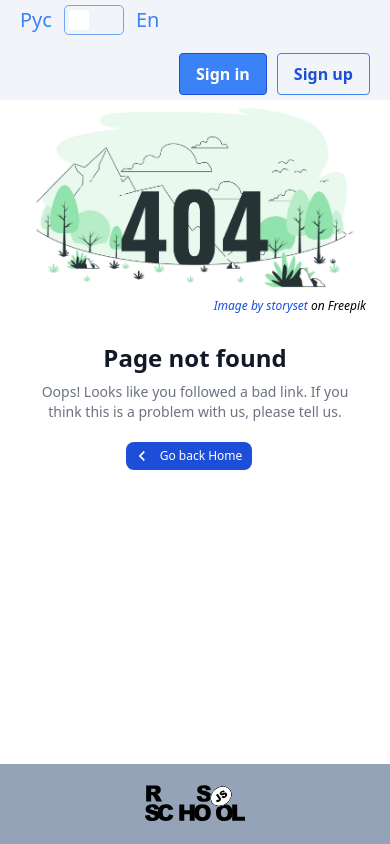
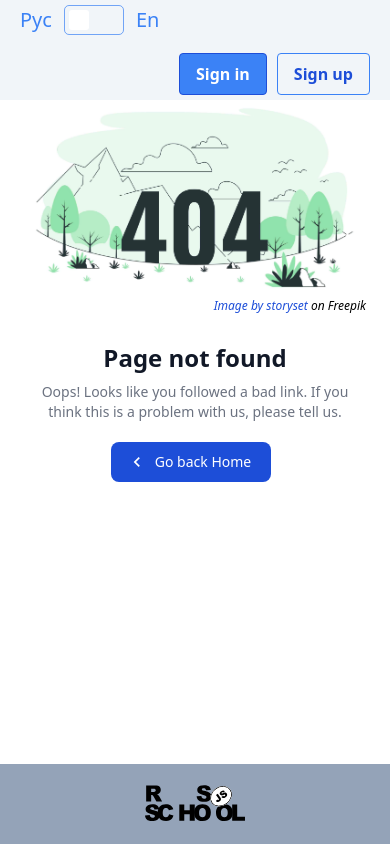
Before and after one commit to lg0leg/project-management-app, a React (Create React App) app: page /404 in a window 390 px wide. Shown: the top 844 px of the page. Built offline with nearby package versions, Linux system fonts and the light colour scheme.

Commit message:
fix: change navigation for button

```diff
--- a/src/pages/NotFound.tsx
+++ b/src/pages/NotFound.tsx
@@ -1,5 +1,5 @@
 import React, { FC, useState } from 'react';
-import { NavLink } from 'react-router-dom';
+import { useNavigate } from 'react-router-dom';
 import NotFoundImage from '../assets/images/NotFound.jpg';
 import { MdKeyboardArrowLeft } from 'react-icons/md';
 import { RoutesPath } from 'constants/routes';
@@ -7,6 +7,7 @@
 export const NotFound: FC = () => {
   // TODO - context lang change
   const [lang, setLang] = useState('en');
+  const navigate = useNavigate();
 
   return (
     <div className="mx-auto flex flex-col items-center justify-center px-6 pb-6">
@@ -33,13 +34,15 @@
             ? 'Oops! Looks like you followed a bad link. If you think this is a problem with us, please tell us.'
             : 'Ой! Похоже вы перешли по неправильной ссылке. Если вам кажется что проблема с нашим сайтом, пожалуйста, свяжитесь с нами.'}
         </p>
-        <NavLink
-          className="mr-3 inline-flex items-center rounded-lg bg-blue-700 py-1 px-2.5 text-center text-xs font-medium text-white sm:py-2.5 sm:px-5 sm:text-sm"
-          to={RoutesPath.BOARDS}
+        <button
+          className="mr-2 mb-2 inline-flex items-center rounded-lg bg-blue-700 px-5 py-2.5 text-sm font-medium text-white hover:bg-blue-800 focus:outline-none focus:ring-4 focus:ring-blue-300"
+          onClick={() => {
+            navigate(RoutesPath.BOARDS);
+          }}
         >
           <MdKeyboardArrowLeft className="-ml-1 mr-2 h-5 w-5" />
           {lang === 'en' ? 'Go back Home' : 'Вернутся на главную'}
-        </NavLink>
+        </button>
       </div>
     </div>
   );
```
